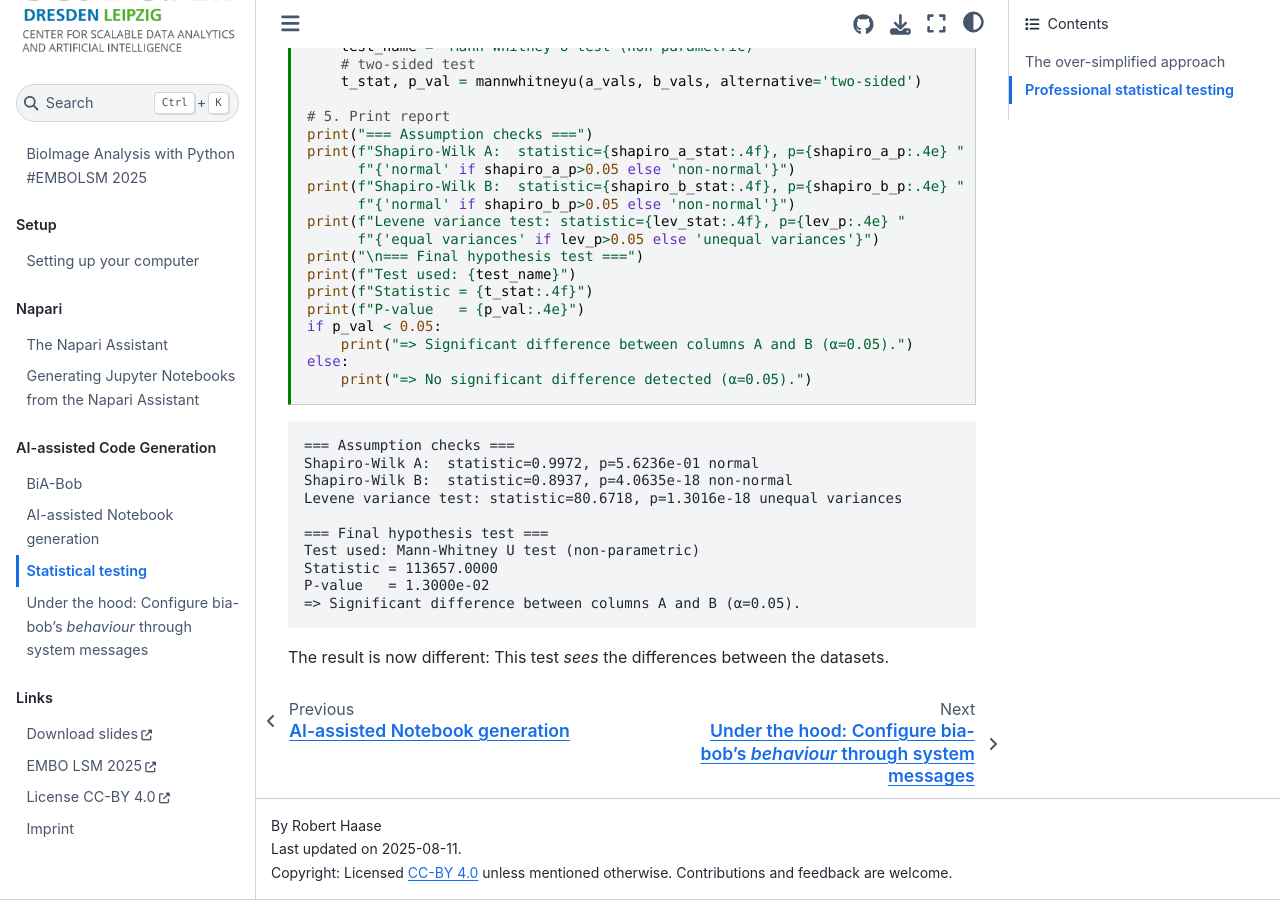
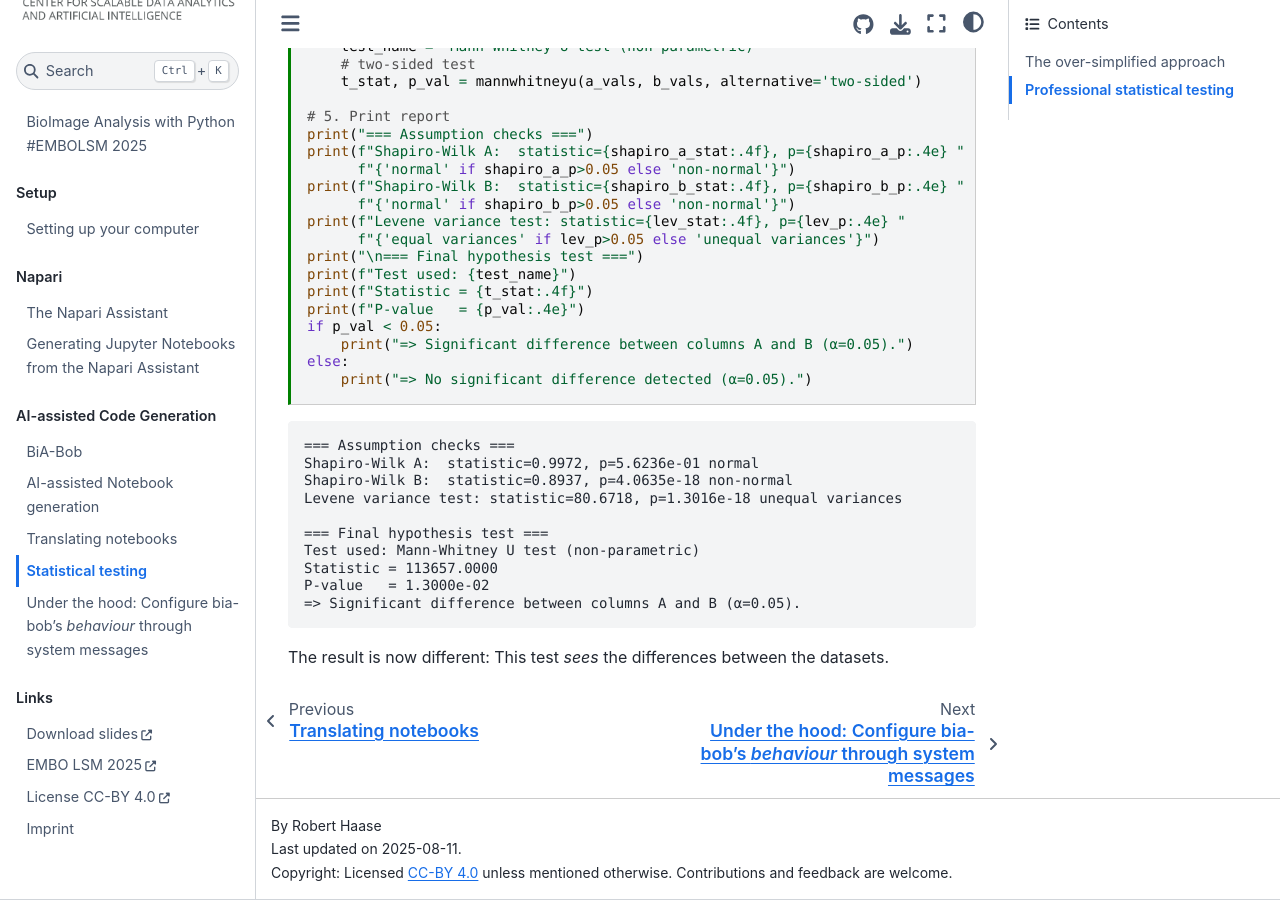
Before and after one commit to ScaDS/embo-lsm-bia-2025, a Jupyter Book: the page built from docs/03_bia_bob/bia_bob-statistical_testing.ipynb, in a window 1280 px wide and 900 px high, scrolled down 4473 px. Built offline with Jupyter Book 1.0.4 settings and Sphinx 7.4.7 and the Sphinx Book theme 1.1.4, drawn with Linux system fonts in a browser that asks for light colours; pages that are not in the unit, such as notebooks, are missing from menus.

Commit message:
add exercise for translating a notebook

```diff
--- a/docs/_toc.yml
+++ b/docs/_toc.yml
@@ -25,6 +25,7 @@ parts:
     chapters:
     - file: 03_bia_bob/bia-bob-demo.ipynb
     - file: 03_bia_bob/generate_notebook.ipynb
+    - file: 03_bia_bob/translating_notebooks.ipynb
     - file: 03_bia_bob/bia_bob-statistical_testing.ipynb
     - file: 03_bia_bob/under_the_hood.ipynb
 
```
Also changed, not shown: docs/03_bia_bob/translating_notebooks.ipynb (added).
